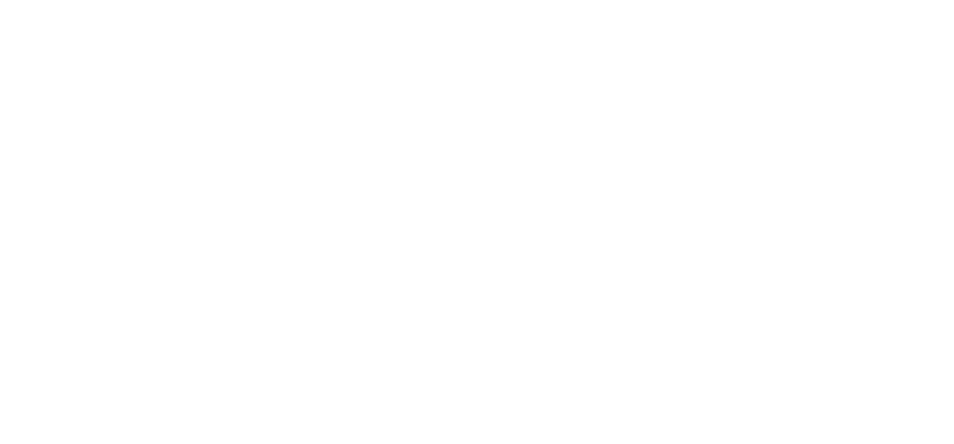
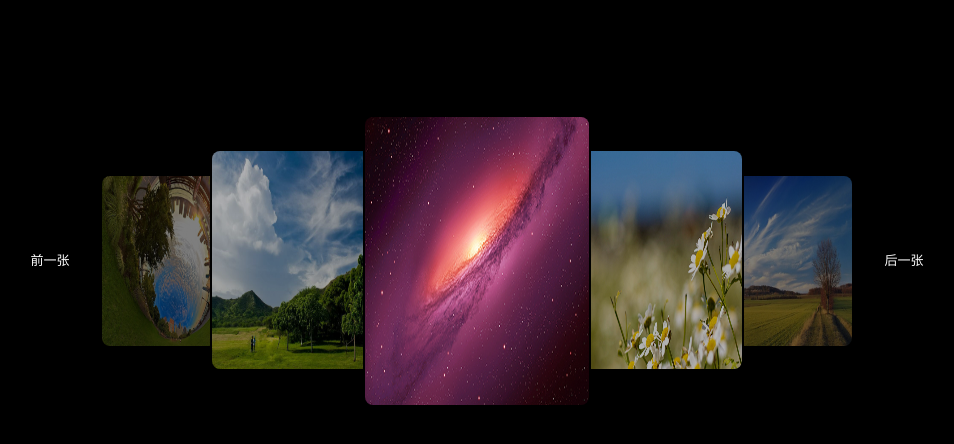
Before and after one commit to Tebsui/Carousel-figure, a plain HTML site: page index.html in a window 1280 px wide. Shown: the whole page, without its empty margins (163-1117 px from the left). Drawn offline with Linux system fonts and the light colour scheme.

Commit message:
轮播图基本功能完成

```diff
--- a/css/index.css
+++ b/css/index.css
@@ -0,0 +1,69 @@
+
+html, body {
+	width: 100%;
+	height: 100%;
+}
+body, ul, li {
+	margin: 0;
+	padding: 0;
+}
+
+body {
+	font-size: 13px;
+	background-color: black;
+	color: white;
+}
+
+#box {
+	/* 两个 section (上一张/下一张) 要做相对定位*/
+	position: relative;
+	width: 754px;
+	height: 292px;
+	margin: 115px auto 0;
+	/*overflow: hidden;*/
+}
+
+#box section.prev,#box section.next {
+	position: absolute;
+	top:calc(50% - 30px);
+	width: 60px;
+	height: 60px;
+	line-height: 60px;
+	text-align: center;
+	cursor: pointer;
+}
+
+#box .prev {
+	left: -80px;
+}
+
+#box .next {
+	right: -80px;
+}
+
+#box ul {
+	/*让 7个 li 相对父标签做绝对定位*/
+	position: relative;
+	width: 754px;
+	height: 292px;
+	list-style: none;
+}
+
+#box ul li {
+	width:  0;
+	height: 0;
+	position: absolute;
+	border: 2px solid black;
+	background-color: black;
+	top: 146px;
+	left: 377px;
+	border-radius: 10px;
+	z-index:0;
+	overflow: hidden;
+	cursor: pointer;
+}
+
+#box ul li img {
+	width: 100%;
+	height: 100%;
+}
--- a/index.html
+++ b/index.html
@@ -2,8 +2,24 @@
 <html>
 	<head>
 		<meta charset="UTF-8">
-		<title></title>
+		<title>轮播图</title>
+		<link rel="stylesheet" type="text/css" href="css/index.css"/>
 	</head>
 	<body>
+		<div id="box">
+			<section class="prev">前一张</section>
+			<section class="next">后一张</section>
+			<ul>
+				<li><img src="images/1.jpg" alt="轮播图片" /></li>
+				<li><img src="images/2.jpg" alt="轮播图片" /></li>
+				<li><img src="images/3.jpg" alt="轮播图片" /></li>
+				<li><img src="images/4.jpg" alt="轮播图片" /></li>
+				<li><img src="images/5.jpg" alt="轮播图片" /></li>
+				<li><img src="images/6.jpg" alt="轮播图片" /></li>
+				<li><img src="images/7.jpg" alt="轮播图片" /></li>
+			</ul>
+		</div>
 	</body>
 </html>
+<script src="libs/jquery.js" type="text/javascript" charset="utf-8"></script>
+<script src="js/index.js" type="text/javascript" charset="utf-8"></script>
--- a/js/index.js
+++ b/js/index.js
@@ -0,0 +1,61 @@
+
+// 先规定好每张图片处于的位置和状态
+var states = [
+
+				{ZIndex:1,width:120,height:150,top:69,left:134,Opacity:0.2},
+				{ZIndex:2,width:130,height:170,top:59,left:0,Opacity:0.5},
+				{ZIndex:3,width:170,height:218,top:34,left:110,Opacity:0.7},
+				{ZIndex:4,width:224,height:288,top:0,left:263,Opacity:1},
+				{ZIndex:3,width:170,height:218,top:34,left:470,Opacity:0.7},
+				{ZIndex:2,width:130,height:170,top:59,left:620,Opacity:0.5},
+				{ZIndex:1,width:120,height:150,top:69,left:498,Opacity:0.2}
+			 ];
+
+var lis = $("#box ul li");
+
+// 让每个 li 对应上面 states 的每个状态
+
+function move(){
+	lis.each(function(index,ele){
+		var state = states[index];
+		$(ele).css("zIndex",state.ZIndex).finish().animate(state,1000).find("img").css("opacity",   state.Opacity);
+	});
+}
+// 让 li 从正中间展开
+move();
+
+// 下一张，让轮播图发生偏移
+function next(){
+	// 原理：把数组最后一个元素 移到数组的第一位
+	// states.pop(): 把数组最后一个元素删掉
+	states.unshift(states.pop());
+//	$("#box ul li:last").prependTo($("#box ul"));
+	move();
+//	$("#box ul li").last().appendTo($("#box ul"));
+}
+
+$(".next").click(function(){
+	next();
+});
+
+function prev(){
+
+	states.push(states.shift());
+	move();
+}
+
+$(".prev").click(function(){
+	prev();
+});
+
+var interval = null;
+function autoChange(){
+	interval = setInterval(next,2000);
+}
+autoChange();
+
+$("#box ul li").add("#box section").hover(function(){
+	clearInterval(interval);
+},function(){
+	autoChange();
+});
```
